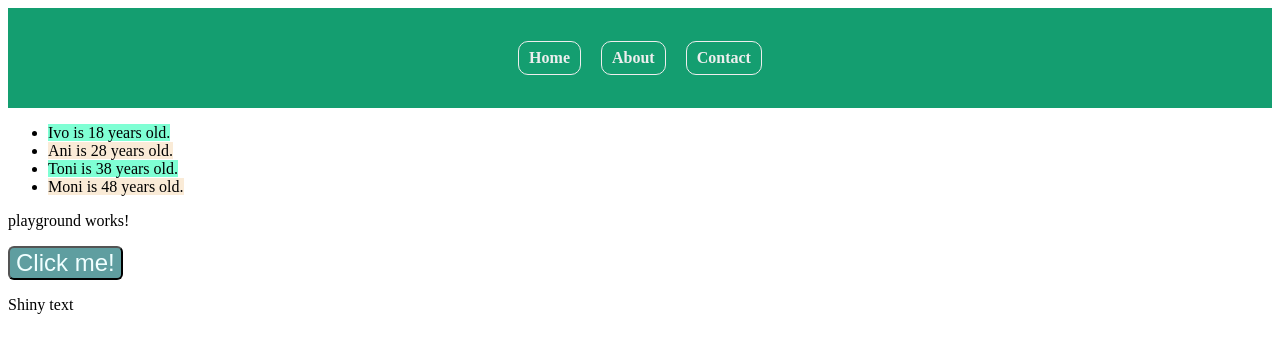
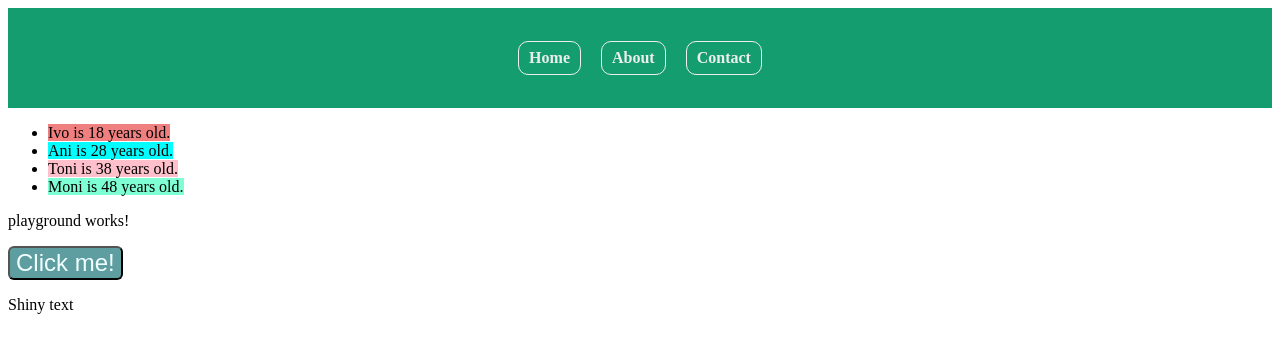
Before and after one commit to DafyYasenova/SoftUni-Angular-2024, an Angular app in the folder 02.Components/demo-app-v16/: page / in a window 1280 px wide. Shown: the top 352 px of the page. Built offline with nearby package versions, Linux system fonts and the light colour scheme.

Commit message:
add status property for dinamic style's

```diff
--- a/02.Components/demo-app-v16/src/app/user-list/user-list.component.css
+++ b/02.Components/demo-app-v16/src/app/user-list/user-list.component.css
@@ -5,3 +5,18 @@
     color:azure;
 
 }
+.green {
+    background-color: aquamarine;
+
+}
+.pink {
+    background-color: pink;
+}
+
+.blue {
+    background-color: aqua;
+}
+
+.red {
+    background-color: lightcoral;
+}
--- a/02.Components/demo-app-v16/src/app/user-list/user-list.component.html
+++ b/02.Components/demo-app-v16/src/app/user-list/user-list.component.html
@@ -1,10 +1,13 @@
 <ul>
     <li *ngFor="let user of users; index as i">
-        <span *ngIf="i % 2 ===0" style="background-color: aquamarine">
+        <span [class]="user.status">
+            {{ user.name}} is {{ user.age}} years old.
+        </span>
+        <!-- <span *ngIf="i % 2 ===0" style="background-color: aquamarine">
             {{ user.name}} is {{ user.age}} years old.
         </span>
         <span *ngIf="i % 2 !==0" style="background-color: antiquewhite">
             {{ user.name}} is {{ user.age}} years old.
-        </span>
+        </span> -->
     </li>
 </ul>
--- a/02.Components/demo-app-v16/src/app/user-list/user-list.component.ts
+++ b/02.Components/demo-app-v16/src/app/user-list/user-list.component.ts
@@ -3,6 +3,7 @@ import { Component } from '@angular/core';
 type User = {
   name: string;
   age: number;
+  status: string;
 }
 
 @Component({
@@ -13,10 +14,10 @@ type User = {
 export class UserListComponent {
 
   users = [
-    { name: 'Ivo', age: 18 },
-    { name: 'Ani', age: 28 },
-    { name: 'Toni', age: 38 },
-    { name: 'Moni', age: 48 },
+    { name: 'Ivo', age: 18, status: 'red'},
+    { name: 'Ani', age: 28, status: 'blue'},
+    { name: 'Toni', age: 38, status: 'pink'},
+    { name: 'Moni', age: 48, status: 'green'},
   ] as User[];
 
 
```
